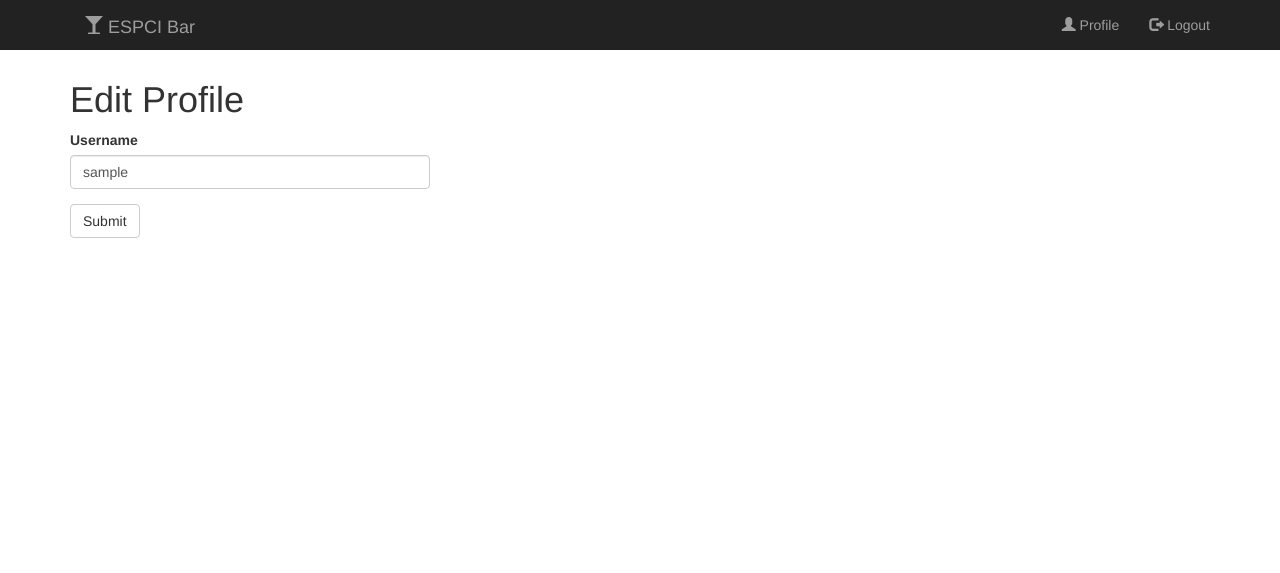
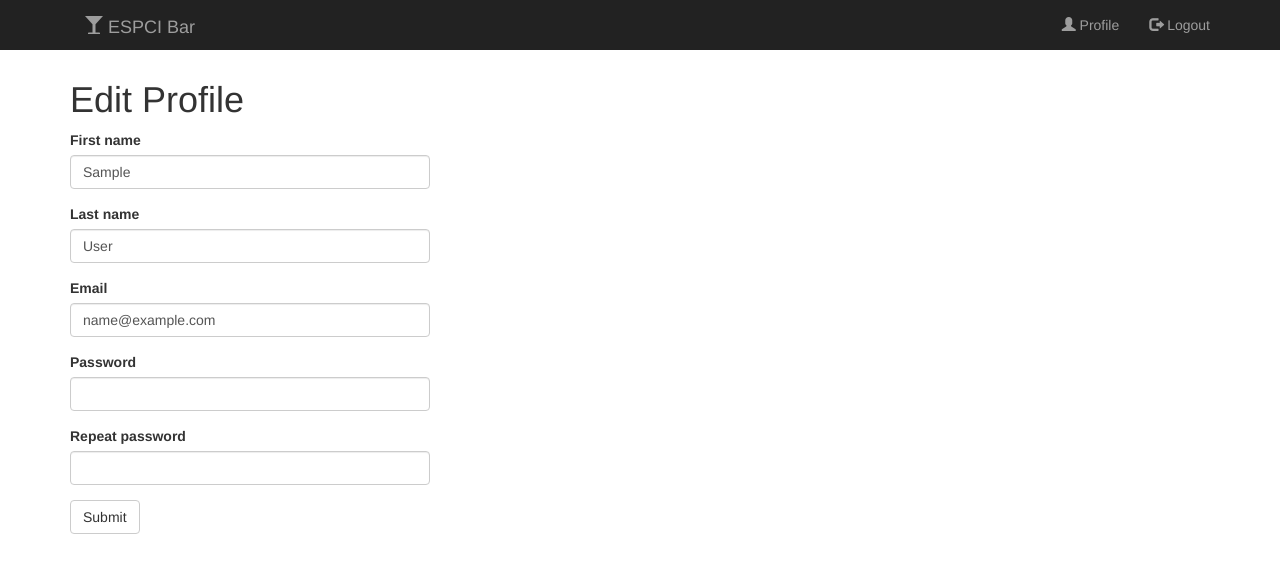
Before and after one commit to sdiebolt/espci-bar-web-app, a Flask app: a page that uses app/templates/base.html.j2 in a window 1280 px wide. Shown: the top 573 px of the page. Run offline with Flask 2, Linux system fonts and the light colour scheme; the visitor is signed in with stand-in values (Sample User, id 1); data comes from the database, SQL or seed files in the repository; some libraries are stand-ins or nearby versions.

Commit message:
New user profile, new index, new edit profile form, delete_user added.

```diff
--- a/app/main/forms.py
+++ b/app/main/forms.py
@@ -1,20 +1,29 @@
 from flask import request
 from flask_wtf import FlaskForm
-from wtforms import StringField, SubmitField, TextAreaField
-from wtforms.validators import ValidationError, DataRequired, Length
+from wtforms import StringField, SubmitField, PasswordField
+from wtforms.validators import ValidationError, DataRequired, Length, Email, EqualTo
 from app.models import User
 
 
 class EditProfileForm(FlaskForm):
-    username = StringField('Username', validators=[DataRequired()])
+    # Personal info
+    first_name = StringField('First name', validators=[DataRequired()])
+    last_name = StringField('Last name', validators=[DataRequired()])
+
+    # Technical info
+    email = StringField('Email', validators=[DataRequired(), Email()])
+    password = PasswordField('Password')
+    password2 = PasswordField('Repeat password',
+                                validators=[EqualTo('password')])
+
     submit = SubmitField('Submit')
 
-    def __init__(self, original_username, *args, **kwargs):
+    def __init__(self, original_email, *args, **kwargs):
         super(EditProfileForm, self).__init__(*args, **kwargs)
-        self.original_username = original_username
+        self.original_email = original_email
 
-    def validate_username(self, username):
-        if username.data != self.original_username:
-            user = User.query.filter_by(username=self.username.data).first()
+    def validate_email(self, email):
+        if email.data != self.original_email:
+            user = User.query.filter_by(email=email.data).first()
             if user is not None:
-                raise ValidationError('Please use a different username.')
+                raise ValidationError('Please use a different email address.')
--- a/app/main/routes.py
+++ b/app/main/routes.py
@@ -34,20 +34,44 @@ def index():
 @bp.route('/user/<username>')
 @login_required
 def user(username):
+    if current_user.username != username and (not current_user.is_barman):
+        flash("You don't have the rights to view this profile.", 'danger')
+        return redirect(url_for('main.user', username=current_user.username))
     user = User.query.filter_by(username=username).first_or_404()
     return render_template('user.html.j2', user=user)
 
 @bp.route('/edit_profile/<username>', methods=['GET', 'POST'])
 @login_required
 def edit_profile(username):
+    if current_user.username != username and (not current_user.is_barman):
+        flash("You don't have the rights to modify this profile.", 'danger')
+        return redirect(url_for('main.index'))
     user = User.query.filter_by(username=username).first_or_404()
-    form = EditProfileForm(user.username)
+    form = EditProfileForm(user.email)
     if form.validate_on_submit():
-        user.username = form.username.data
+        user.first_name = form.first_name.data
+        user.last_name = form.last_name.data
+        user.email = form.email.data
+        if (form.password.data != ''):
+            user.set_password(form.password.data)
         db.session.commit()
-        flash('Your changes have been saved.')
-        return redirect(url_for('main.edit_profile', username=user.username))
+        flash('Your changes have been saved.', 'success')
+        return redirect(url_for('main.user', username=user.username))
     elif request.method == 'GET':
-        form.username.data = user.username
+        form.first_name.data = user.first_name
+        form.last_name.data = user.last_name
+        form.email.data = user.email
     return render_template('edit_profile.html.j2', title='Edit Profile',
                            form=form)
+
+@bp.route('/delete_user/<username>')
+@login_required
+def delete_user(username):
+    if not current_user.is_barman:
+        flash("You don't have the rights to delete this user.", 'danger')
+        return redirect(url_for('main.index'))
+    user = User.query.filter_by(username=username).first_or_404()
+    db.session.delete(user)
+    db.session.commit()
+    flash('The user ' + username + ' has been deleted.', 'success')
+    return redirect(url_for('main.index'))
```
Also changed, not shown: app/templates/index.html.j2 (+19 -7 lines), app/templates/user.html.j2 (+71 -23 lines), 1 other file.
